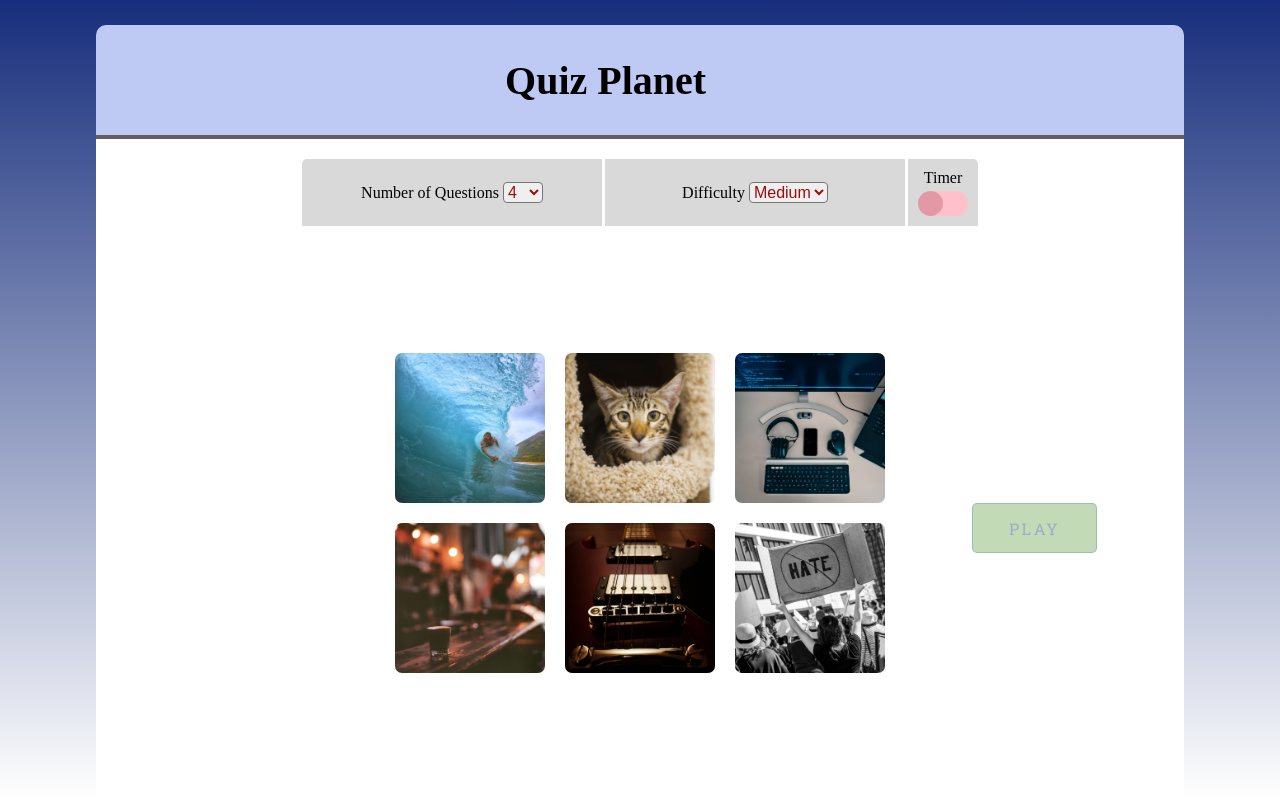
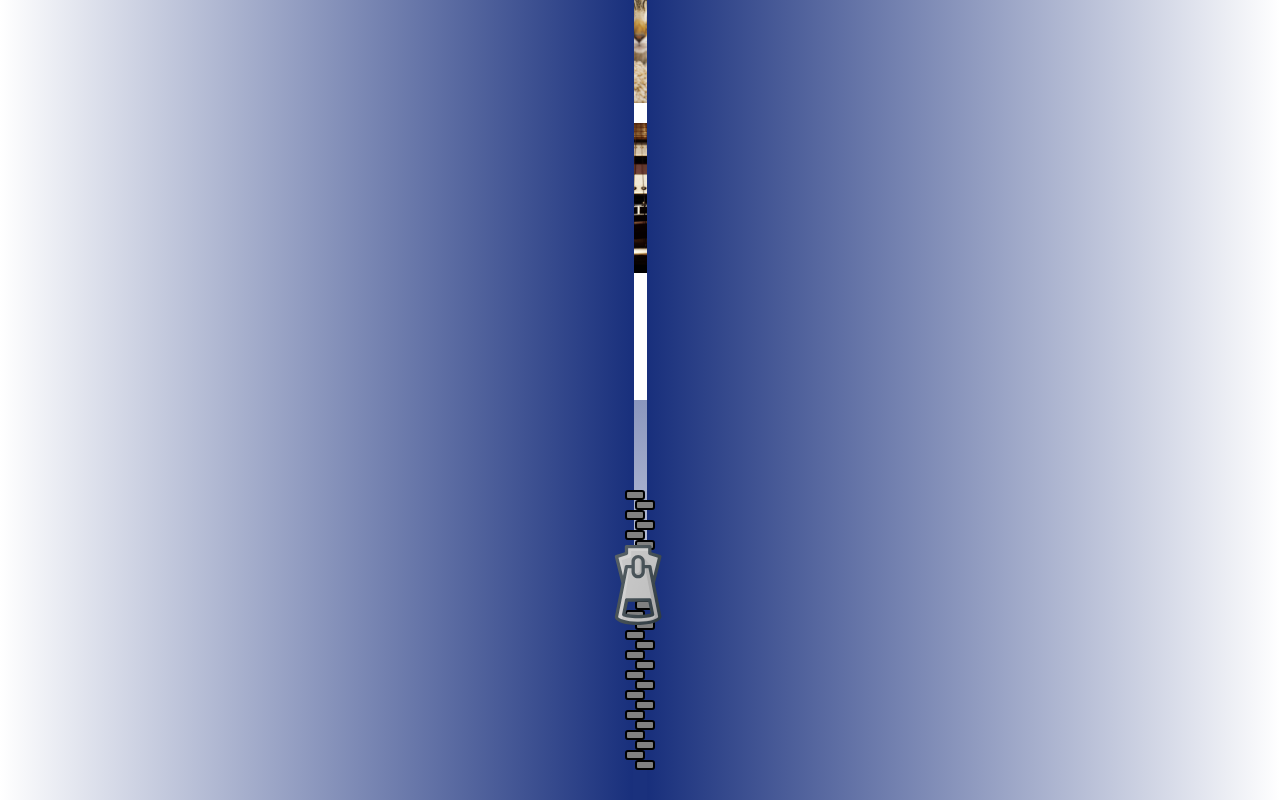
Before and after one commit to Kalud-Z/QuizPlanet, an Angular app: page /intro in a window 1280 px wide. Built offline with nearby package versions, Linux system fonts and the light colour scheme; a web font is replaced by a local one.

Commit message:
zipper failed

```diff
--- a/src/app/animations.ts
+++ b/src/app/animations.ts
@@ -1,4 +1,23 @@
-import { trigger, style, transition, animate, query, group, stagger, keyframes } from '@angular/animations';
+import { trigger, style, transition, animate, query, group, stagger, keyframes, state } from '@angular/animations';
+
+
+export const zipperTrigger = trigger('zipperState' , [
+    // state('hidden', style({
+    //     opacity : 0
+    //   })),
+    // transition('*=>hidden', animate('1000ms'))
+
+    transition('* => hidden' , [
+    //    query('.right', style({ opacity: 0 })),
+       style({ opacity : 1 }),
+       animate('1.5s ease-in-out', style({ opacity : 0 }))
+    //    query('.right', animate(1000, style({ opacity: 0 }))),
+      ]), //transition
+
+
+])
+
+
 
 
 export const nextQuestionTrigger = trigger('nextQuestionState', [
--- a/src/app/app.component.html
+++ b/src/app/app.component.html
@@ -1,7 +1,7 @@
 
 
 
-
+<!-- <button class="start"> sdgdgsg </button> -->
 
 
 <div class='container' [ngClass]="{ loading : isLoading }">
@@ -35,4 +35,152 @@
   </div>  <!-- main wrapper -->
 
 
+
+
+  <div class="introDoor">
+
+    <div class="introDoor__left"  [ngClass]="{ 'pull-left-side' : openDoorNow}" ></div>
+    <div class="introDoor__right" [ngClass]="{ 'pull-right-side' : openDoorNow}" ></div>
+    <div class="introDoor__line"></div>
+
+
+  </div>
+
+
+
+
+
+  <!-- <div class="zipper-container" [@zipperState]="hideElement"> -->
+    <div class="zipper-container">
+      <img class="zipper" src="../assets/zipper.svg" alt="">
+
+      <div class="right"></div>
+      <div class="left"></div>
+
+      <div class="right"></div>
+      <div class="left"></div>
+
+      <div class="right"></div>
+      <div class="left"></div>
+
+      <div class="right"></div>
+      <div class="left"></div>
+
+      <!-- 10 -->
+
+      <div class="right"></div>
+      <div class="left"></div>
+
+      <div class="right"></div>
+      <div class="left"></div>
+
+      <div class="right"></div>
+      <div class="left"></div>
+
+      <div class="right"></div>
+      <div class="left"></div>
+
+      <div class="right"></div>
+      <div class="left"></div>
+
+      <div class="right"></div>
+      <div class="left"></div>
+
+      <div class="right"></div>
+      <div class="left"></div>
+
+      <div class="right"></div>
+      <div class="left"></div>
+
+      <div class="right"></div>
+      <div class="left"></div>
+
+      <div class="right"></div>
+      <div class="left"></div>
+
+      <!-- 10 -->
+
+
+      <div class="right"></div>
+      <div class="left"></div>
+
+      <div class="right"></div>
+      <div class="left"></div>
+
+      <div class="right"></div>
+      <div class="left"></div>
+
+      <div class="right"></div>
+      <div class="left"></div>
+
+      <div class="right"></div>
+      <div class="left"></div>
+
+      <div class="right"></div>
+      <div class="left"></div>
+
+      <div class="right"></div>
+      <div class="left"></div>
+
+      <div class="right"></div>
+      <div class="left"></div>
+
+      <div class="right"></div>
+      <div class="left"></div>
+
+      <div class="right"></div>
+      <div class="left"></div>
+
+      <!-- 10 -->
+
+      <div class="right"></div>
+      <div class="left"></div>
+
+      <div class="right"></div>
+      <div class="left"></div>
+
+      <div class="right"></div>
+      <div class="left"></div>
+
+      <div class="right"></div>
+      <div class="left"></div>
+
+      <div class="right"></div>
+      <div class="left"></div>
+
+      <div class="right"></div>
+      <div class="left"></div>
+
+      <div class="right"></div>
+      <div class="left"></div>
+
+
+      <div class="right"></div>
+      <div class="left"></div>
+
+      <div class="right"></div>
+      <div class="left"></div>
+
+      <div class="right"></div>
+      <div class="left"></div>
+
+      <div class="right"></div>
+      <div class="left"></div>
+
+      <div class="right"></div>
+      <div class="left"></div>
+
+      <div class="right"></div>
+      <div class="left"></div>
+
+
+
+
+      <!-- 7 -->
+
+  </div>
+
+
+
+
 </div>
--- a/src/app/app.component.scss
+++ b/src/app/app.component.scss
@@ -1,6 +1,7 @@
 @import 'src/mixins.scss';
 
 
+// * { border :1px solid green}
 
 .container {
     background-image: linear-gradient(#172e7c, #55983400);
@@ -9,6 +10,7 @@
     display: flex;
     overflow: hidden;
     transition: all .5s ease-out;
+    position : relative;
 
     @include gridCenter;
 }
@@ -51,8 +53,6 @@
 
 
 
-
-
 .AppTitle {
     width: 29rem;
     // @include respond(phone) { width: 26.6rem;}
@@ -82,3 +82,145 @@
 .display-Letter {
     margin-right: 0rem !important;
 }
+
+
+
+
+
+
+// ################################################################    INTRO DOOR ##################################################################
+
+.introDoor {
+    // background-color: grey;
+    z-index: 10;
+    // z-index: 100;
+    position: fixed;
+    height : 100%;
+    width  : 100%;
+
+    display : grid;
+    grid-template-columns: 1fr 1fr;
+    grid-gap: 1.3rem;
+    // position: relative;
+
+    // display: none;
+
+    &__line {
+        // height: 55rem;
+        height: 100%;
+        width: 1.5rem;
+        background-color: #1A317D;
+        position: absolute;
+        top:50%;
+        left: 50%;
+        transform : translate(-50%,-50%);
+        transition: all 2.9s linear;
+    }
+
+    &__left , &__right {
+        transition: all 2s ease-out;
+        transform : translateX(0);
+    }
+
+    &__left {
+        background: rgb(24,47,124);
+        background: linear-gradient(270deg, rgba(24,47,124,1) 0%, rgba(255,255,255,1) 100%);
+    }
+
+    &__right {
+        background: rgb(24,47,124);
+        background: linear-gradient(90deg, rgba(24,47,124,1) 0%, rgba(255,255,255,1) 100%);
+    }
+
+}
+
+.pull-right-side {
+    transform : translateX(100%);
+}
+
+
+.pull-left-side {
+    transform : translateX(-100%);
+}
+
+
+
+
+// #####################################################################    ZIPPER ########################################################
+
+
+
+
+.zipper-container {
+    // display : none !important;
+    height: 100vh;
+    // background-color: red;
+    position: absolute;
+    top: 0%;
+    left: 50%;
+    transform : translate(-50%,-50%);
+    z-index: 20;
+    // margin-top: -1rem;
+
+    display: grid;
+    grid-template-columns: 1fr;
+    justify-content: center;
+    align-content: center;
+    position: relative;
+
+}
+
+
+.zipper {
+    // display : none;
+
+    width: 8rem;
+    height: 8rem;
+    position: absolute;
+    top: 5.5%;
+    left: 50%;
+    transform: translate(-52.3%, -50%);
+    z-index: 356;
+    transition: all 3s linear;
+    fill : grey;
+    grid-column: 1 / 2;
+
+}
+
+
+
+.left , .right {
+    width: 20px;
+    height: 1rem;
+    background-color: grey;
+    border:2px solid black;
+    border-radius:3px;
+    justify-self: center;
+    grid-column: 1 / 2;
+
+}
+
+.left {
+    transform: translateX(5px);
+}
+
+
+.right {
+    transform: translateX(-5px);
+}
+
+
+.hide {
+    opacity: 0 !important;
+}
+
+
+.zipper-goDown {
+    top: 107%;
+}
+
+
+
+.introDoor__line-goDown {
+    transform : translate(-50%, 50%)
+}
--- a/src/app/app.component.ts
+++ b/src/app/app.component.ts
@@ -1,34 +1,103 @@
 import { Component, OnInit, HostBinding } from '@angular/core';
 import { DataService } from './data.service';
-import { titleTrigger } from './animations';
+import { titleTrigger, zipperTrigger } from './animations';
 
 @Component({
   selector: 'app-root',
   templateUrl: './app.component.html',
   styleUrls: ['./app.component.scss'],
   animations : [
-    titleTrigger
+    titleTrigger,
+    zipperTrigger
   ]
 })
 export class AppComponent implements OnInit { //##############################################################################################################################
   @HostBinding('@titleState') routeAnimationn = true;
   isLoading = false;
+  introLoading = true;
+
+  openDoorNow = false;
+
+  hideElement : string;
+
 
   constructor(private dataStorage : DataService) {}
 
   ngOnInit() {
     this.dataStorage.isLoadingSubject.subscribe(data => {
       this.isLoading = data;
+
+      setTimeout(() => {
+  // this.openDoorNow = true;
+      }, 3000);
     })
 
+    setTimeout(() => {
+      this.animateZipper()
+      // this.hideElement = 'hidden';
+    }, 3000);
 
-    const allLetters = document.querySelectorAll('.AppTitle__letter');
-    setTimeout(() => {
-      allLetters.forEach(el => el.classList.add('display-Letter'))
-    }, 2000);
+
+    // const allLetters = document.querySelectorAll('.AppTitle__letter');
+    // setTimeout(() => {
+    //   allLetters.forEach(el => el.classList.add('display-Letter'))
+    // }, 2000);
 
   }
 
 
+  openDoorTrigger() {
+    setTimeout(() => {
+      return true;
+    }, 2000);
+
+    // return true;
+  }
+
+  animateZipper() {
+    const button = document.querySelector('.start')
+
+    const zipperRightAll  = document.querySelectorAll('.right');
+    const zipperLeftAll   = document.querySelectorAll('.left');
+    const introDoorLine   = document.querySelector('.introDoor__line');
+    const zipper          = document.querySelector('.zipper')
+
+    const speed = 90;
+
+    introDoorLine.classList.add('introDoor__line-goDown');
+
+    setTimeout(() => {
+      zipper.classList.add('zipper-goDown');
+    }, 80);
+
+    for(let i = 0 ; i < zipperRightAll.length ; i++) {
+        (function() {
+                setTimeout(function(){
+                zipperRightAll[i].classList.add('hide');
+            } , speed * i);
+        })();
+      }
+
+      for(let i = 0 ; i < zipperLeftAll.length ; i++) {
+      (function() {
+              setTimeout(function(){
+              zipperLeftAll[i].classList.add('hide');
+          } ,speed * i);
+      })();
+    }
+
+  } //animateZipper
+
+
+
+
+
+
+
+
+
+
+
+
 
 } //########################################################################################################################################################
--- a/src/app/intro/intro.component.ts
+++ b/src/app/intro/intro.component.ts
@@ -20,7 +20,7 @@ export class IntroComponent implements OnInit { //##############################
   timerOn : boolean = false;
   isLoading = false;
   // @HostBinding('@introPageState') routeAnimation = true;
-  @HostBinding('@introImagesState') routeAnimationn = true;
+  // @HostBinding('@introImagesState') routeAnimationn = false;
 
 
   catMap = {
--- a/src/app/questions/questions.component.ts
+++ b/src/app/questions/questions.component.ts
@@ -22,6 +22,7 @@ export class QuestionsComponent implements OnInit {  //#########################
   numberOfQuestions : number;
 
   isLoading = false;
+
 
   constructor(private dataService : DataService, private router : Router) { }
 
```
Also changed, not shown: src/app/questions/questions.component.html (indentation only), src/app/questions/questions.component.scss (line endings or trailing spaces), src/assets/symbol-defs.svg, src/assets/zipper.svg (added).
